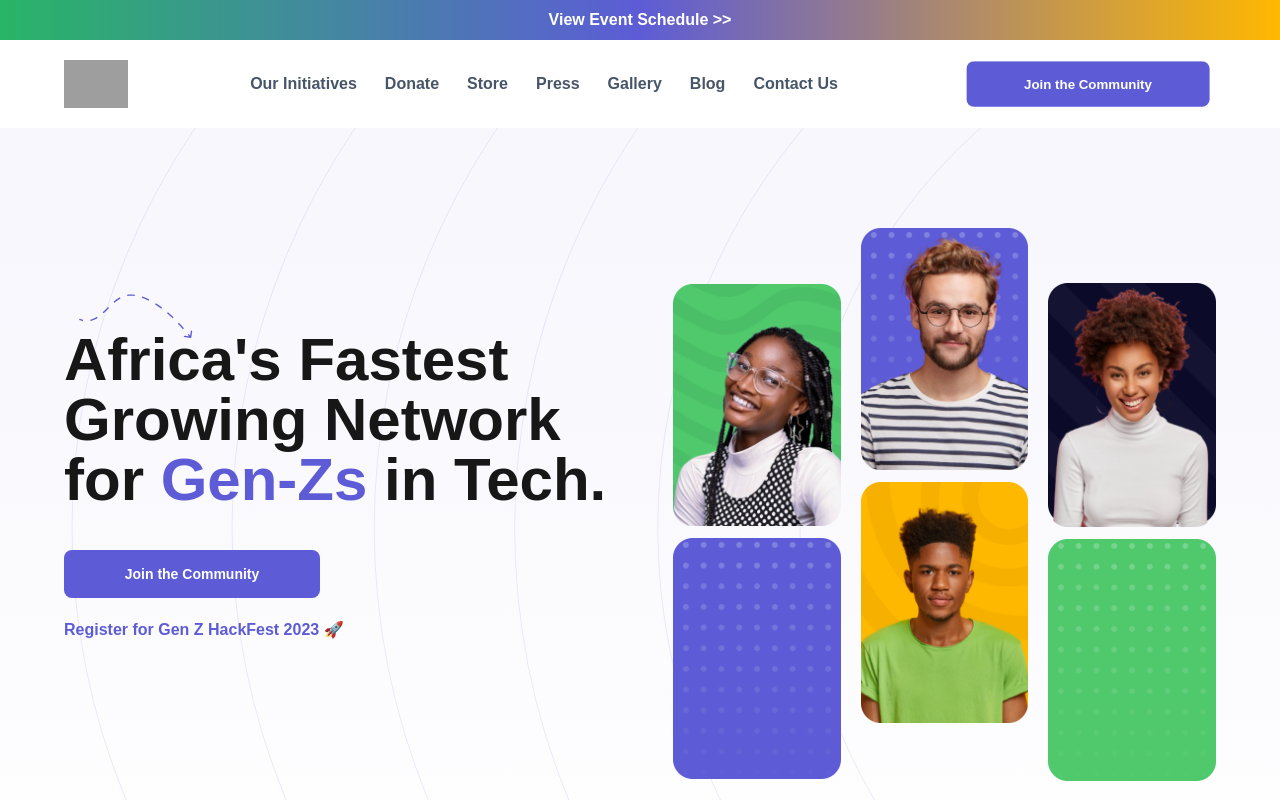
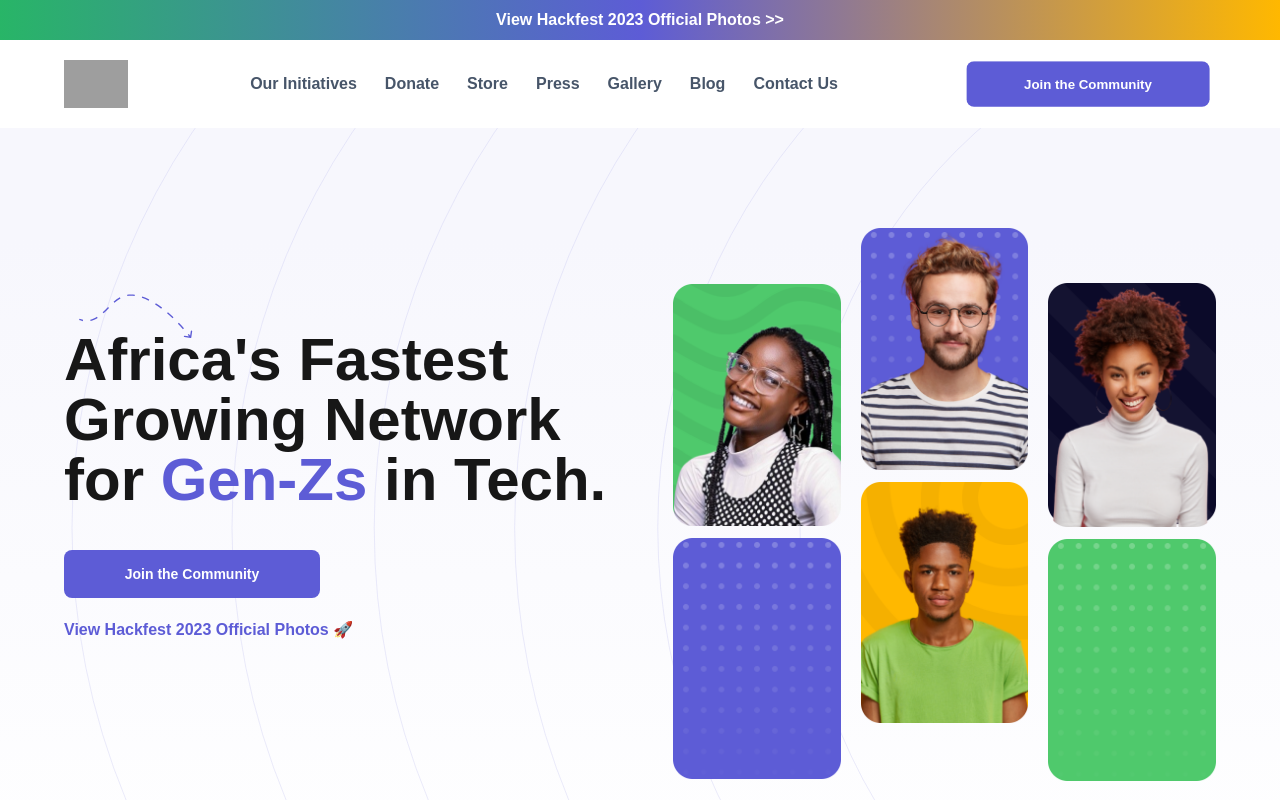
Before and after one commit to GenZtechies/gzt-web, a Next.js app: page / in a window 1280 px wide. Shown: the top 800 px of the page. Built offline with nearby package versions, Linux system fonts and the light colour scheme; grey boxes are pictures that could not be loaded.

Commit message:
feat: implement hackfest 2023 photos link

```diff
--- a/pages/_app.tsx
+++ b/pages/_app.tsx
@@ -50,8 +50,8 @@ function App({ Component, pageProps }: AppProps) {
 
             <QueryClientProvider client={queryClient}>
                 <div className="flex items-center justify-center px-5 py-2 bg-gradient-to-l from-secondary via-primary to-tertiary">
-                    <Link href={"https://genztechies.notion.site/GenZHackfest2023-Progam-Outline-372f4e0439af458fbff01486ac63e5c4"} target="_blank" className="font-semibold text-center text-white">
-                        View Event Schedule {">>"}
+                    <Link href={"https://photos.app.goo.gl/b9rHzM8RgE4dpMXeA"} target="_blank" className="font-semibold text-center text-white">
+                        View Hackfest 2023 Official Photos {">>"}
                     </Link>
                 </div>
                 <Component {...pageProps} />
--- a/pages/index.tsx
+++ b/pages/index.tsx
@@ -20,9 +20,8 @@ const Home: NextPage = () => {
                             <Link href={"https://linktr.ee/genztechies"} target="_blank" className="mx-auto text-white border-none md:ml-0 btn btn-wide bg-primary hover:bg-primary">
                                 Join the Community
                             </Link>
-
-                            <Link href={"https://hackfest.genztechies.com/2023"} target="_blank" className="flex items-center justify-center font-semibold text-center md:justify-start text-primary hover:underline md:text-left">
-                                Register for Gen Z HackFest 2023 🚀
+                            <Link href={"https://photos.app.goo.gl/b9rHzM8RgE4dpMXeA"} target="_blank" className="flex items-center justify-center font-semibold text-center md:justify-start text-primary hover:underline md:text-left">
+                                View Hackfest 2023 Official Photos 🚀
                             </Link>
                         </div>
                         <div className="grid items-center justify-center grid-cols-3 gap-5">
```
